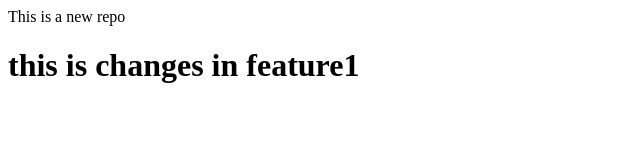
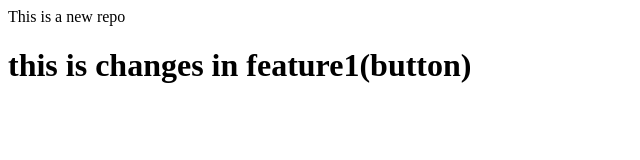
Before and after one commit to deltastudent009/localRepo, a plain HTML site: page index.html in a window 1280 px wide. Shown: the whole page, without its empty margins (0-640 px from the left). Drawn offline with Linux system fonts and the light colour scheme.

Commit message:
new changes

```diff
--- a/index.html
+++ b/index.html
@@ -1,2 +1,2 @@
 <p>This is a new repo</p>
-<h1>this is changes in feature1</h1>
+<h1>this is changes in feature1(button)</h1>
```
